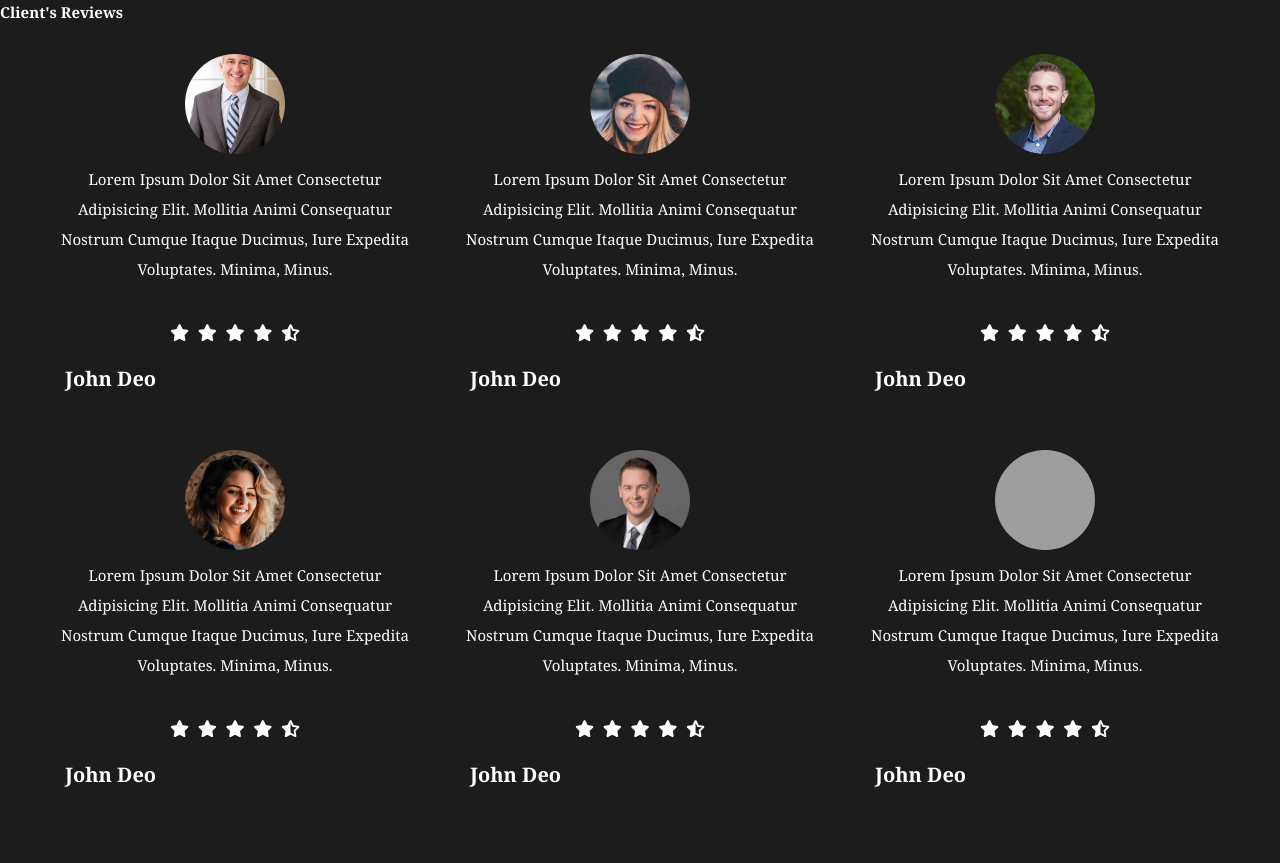
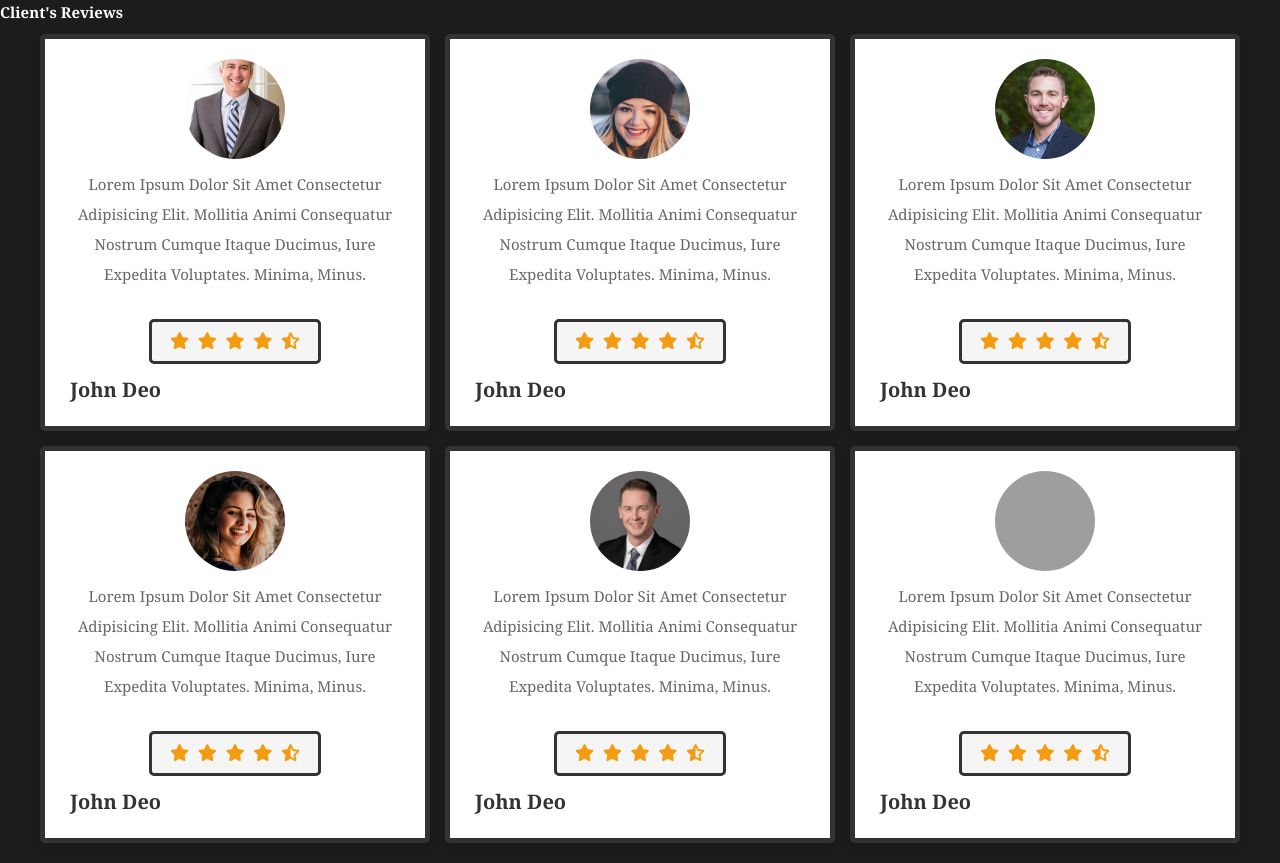
Before and after one commit to itachiisdead/web_project_ArchiCraft-Engineering, a PHP site: page / in a window 1280 px wide. Shown: the part 800-1663 px from the top of the page. Before the commit the page ends 1587 px from the top, so only its background shows below. Run offline with PHP 8.4, Linux system fonts and the light colour scheme; grey boxes are pictures that could not be loaded.

Commit message:
update review

```diff
--- a/index.css
+++ b/index.css
@@ -182,9 +182,9 @@ html {
  .reviews .box-container .box{
     padding:2rem;
     text-align: center;
-    background-color: var(--white);
-    box-shadow: var(--box-shadow);
-    border:var(--border);
+    background-color: #fff;
+    box-shadow: 0 .5rem 1rem rgba(0,0,0,.1);
+    border:0.5rem solid #333;
     border-radius: .5rem;
  }
 
@@ -197,27 +197,27 @@ html {
  .reviews .box-container .box p{
     padding:1rem 0;
     font-size: 1.5rem;
-    color:var(--light-color);
+    color:#666;
     line-height: 2;
  }
 
  .reviews .box-container .box .stars{
     display: inline-block;
-    background: var(--light-bg);
+    background:#f5f5f5;;
     border-radius: .5rem;
     padding:1rem 1.5rem;
-    border:var(--border);
+    border:0.3rem solid #333;
  }
 
  .reviews .box-container .box .stars i{
-    color:var(--orange);
+    color: #f39c12;
     font-size: 1.7rem;
     margin:0 .3rem;
  }
 
  .reviews .box-container .box h3{
     font-size: 2rem;
-    color:var(--black);
+    color:#333;
     margin-top: 1rem;
  }
 
```
